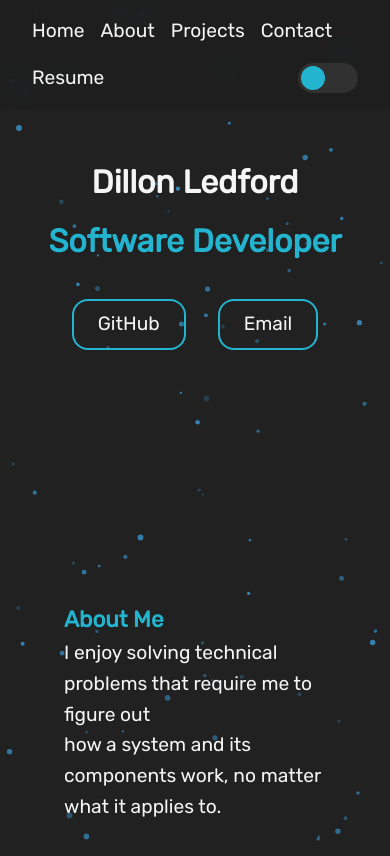
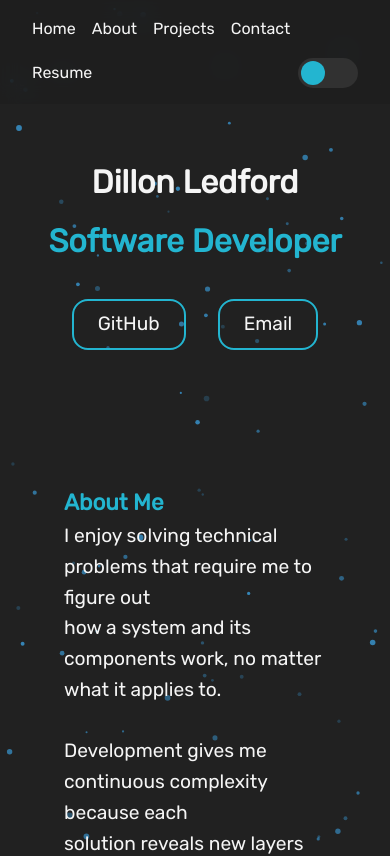
Before and after one commit to dillonledford/My_Portfolio_Site, a website: page public/index.html in a window 390 px wide. Shown: the top 856 px of the page. Drawn offline with Linux system fonts and the light colour scheme.

Commit message:
mobile updates

```diff
--- a/public/style.css
+++ b/public/style.css
@@ -452,4 +452,14 @@ body.light-mode #contact-form button:hover {
     .project-grid {
         grid-template-columns: 1fr;
     }
+
+	#navbar {
+	font-size: 1rem;
+	}
+
+	section {
+		margin-bottom: -30%;
+	}
+
+
 }
```
